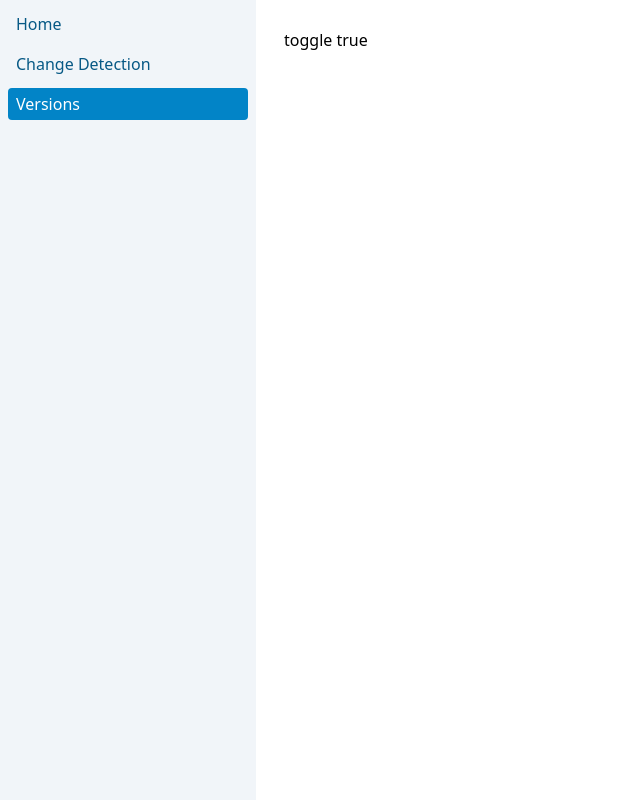
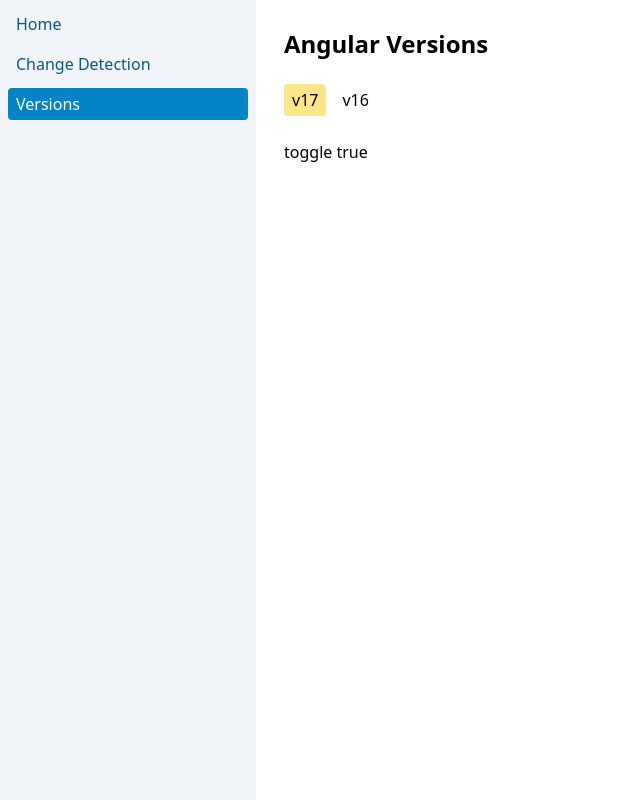
Before and after one commit to goldsami/studying, an Angular app in the folder frameworks/angular/angular-project/: page /versions/17 in a window 1280 px wide. Shown: the whole page, without its empty margins (0-640 px from the left). Built offline with nearby package versions, Linux system fonts and the light colour scheme.

Commit message:
feat(frameworks/angular): angular versions page routing added

```diff
--- a/frameworks/angular/angular-project/src/app/app.component.ts
+++ b/frameworks/angular/angular-project/src/app/app.component.ts
@@ -1,8 +1,8 @@
 import { Component } from '@angular/core';
-import { SidebarItem } from './components/sidebar/sidebar.component';
 import { PageNames } from './app-routing.module';
+import {NavLink} from "./utils/types";
 
-const pages: SidebarItem<PageNames>[] = [
+const pages: NavLink<PageNames>[] = [
   { name: 'Home', path: PageNames.home },
   { name: 'Change Detection', path: PageNames.cd },
   { name: 'Versions', path: PageNames.versions },
--- a/frameworks/angular/angular-project/src/app/pages/change-detection/change-detection.component.html
+++ b/frameworks/angular/angular-project/src/app/pages/change-detection/change-detection.component.html
@@ -1,4 +1,4 @@
-<h1 class="text-2xl font-semibold mb-6">Change detection page</h1>
+<h1 class="text-2xl font-semibold mb-6">Change Detection Page</h1>
 <div class="flex flex-col gap-5">
   <app-cd-example1></app-cd-example1>
   <app-cd-example2></app-cd-example2>
--- a/frameworks/angular/angular-project/src/app/pages/versions/versions.component.html
+++ b/frameworks/angular/angular-project/src/app/pages/versions/versions.component.html
@@ -1,3 +1,13 @@
-<h1>Versions</h1>
+<h1 class="text-2xl font-semibold mb-6">Angular Versions</h1>
+
+<div class="flex gap-2 mb-6">
+  @for (item of versionLinks; track item.name) {
+  <a
+    class="link rounded py-1 px-2"
+    [routerLink]="[item.path]"
+    routerLinkActive="bg-amber-200 hover:bg-amber-300"
+  >{{item.name}}</a>
+  }
+</div>
 
 <router-outlet></router-outlet>
--- a/frameworks/angular/angular-project/src/app/pages/versions/versions.component.scss
+++ b/frameworks/angular/angular-project/src/app/pages/versions/versions.component.scss
@@ -0,0 +1,3 @@
+.link:hover {
+  background: theme('colors.amber.100');
+}
--- a/frameworks/angular/angular-project/src/app/pages/versions/versions.component.ts
+++ b/frameworks/angular/angular-project/src/app/pages/versions/versions.component.ts
@@ -1,15 +1,24 @@
 import { Component } from '@angular/core';
 import { CommonModule } from '@angular/common';
 import { Angular17Component } from '../../components/angular-versions/angular-17/angular-17.component';
-import {RouterOutlet} from "@angular/router";
+import {RouterModule, RouterOutlet} from "@angular/router";
+import {NavLink} from "../../utils/types";
+import {VersionPageNames} from "./versions-routing.module";
 
 @Component({
   selector: 'app-versions',
   standalone: true,
-  imports: [CommonModule, Angular17Component, RouterOutlet],
+  imports: [CommonModule, Angular17Component, RouterOutlet, RouterModule],
   templateUrl: './versions.component.html',
   styleUrl: './versions.component.scss',
 })
 export class VersionsComponent {
+  versionLinks = this._getVersionLinks()
 
+  private _getVersionLinks(): NavLink<VersionPageNames>[] {
+    return Object.entries(VersionPageNames).map(([key, val]) => ({
+      name: key,
+      path: val,
+    })) as NavLink<VersionPageNames>[]
+  }
 }
--- /dev/null
+++ b/frameworks/angular/angular-project/src/app/utils/types/index.ts
@@ -0,0 +1 @@
+export * from './nav.link'
--- /dev/null
+++ b/frameworks/angular/angular-project/src/app/utils/types/nav.link.ts
@@ -0,0 +1,4 @@
+export type NavLink<T extends string> = {
+  name: string;
+  path: T;
+}
```
Also changed, not shown: frameworks/angular/angular-project/src/app/components/sidebar/sidebar.component.ts (+2 -5 lines), frameworks/angular/angular-project/src/app/pages/versions/versions-routing.module.ts (+10 -3 lines).
